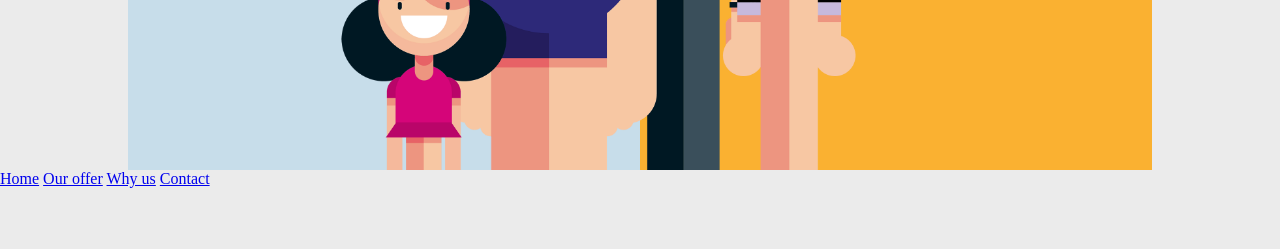
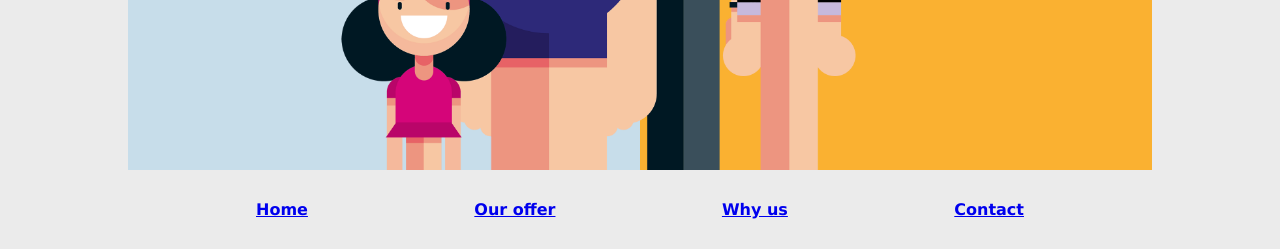
Before and after one commit to TechBoxNorth/insurance-project-remake, a plain HTML site: page index.html in a window 1280 px wide. Shown: the part 790-1039 px from the top of the page. Before the commit the page ends 978 px from the top, so only its background shows below. Drawn offline with Linux system fonts and the light colour scheme; a web font is replaced by a local one.

Commit message:
nov bar done

```diff
--- a/index.html
+++ b/index.html
@@ -34,12 +34,13 @@
           </article>
         </div>
       </section>
+
+      <nav>
+        <a href="#">Home</a>
+        <a href="#">Our offer</a>
+        <a href="#">Why us</a>
+        <a href="#">Contact</a>
+      </nav>
     </div>
-    <nav>
-      <a href="#">Home</a>
-      <a href="#">Our offer</a>
-      <a href="#">Why us</a>
-      <a href="#">Contact</a>
-    </nav>
   </body>
 </html>
--- a/style.css
+++ b/style.css
@@ -33,7 +33,8 @@ h1 {
   margin-bottom: 16px;
 }
 
-p {
+p,
+nav {
   font-family: "Fira_Sans", Verdana, Geneva, Tahoma, sans-serif;
 }
 
@@ -122,3 +123,13 @@ span {
   color: white;
   margin-top: 12px;
 }
+
+nav {
+  width: 75%;
+  display: flex;
+  flex-direction: row;
+  justify-content: space-between;
+  margin: 0 auto;
+  padding: 30px 0;
+  font-weight: bold;
+}
```
